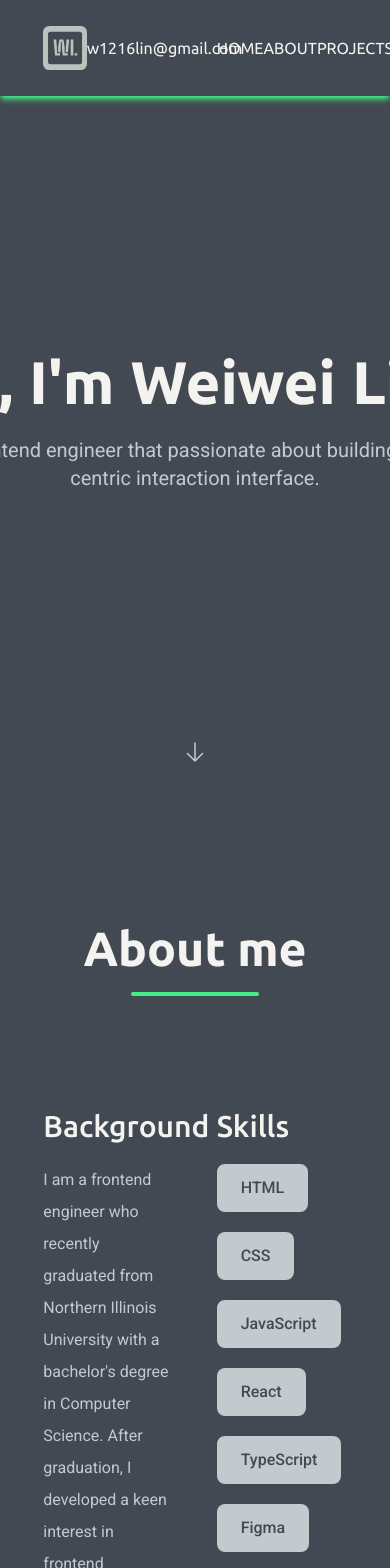
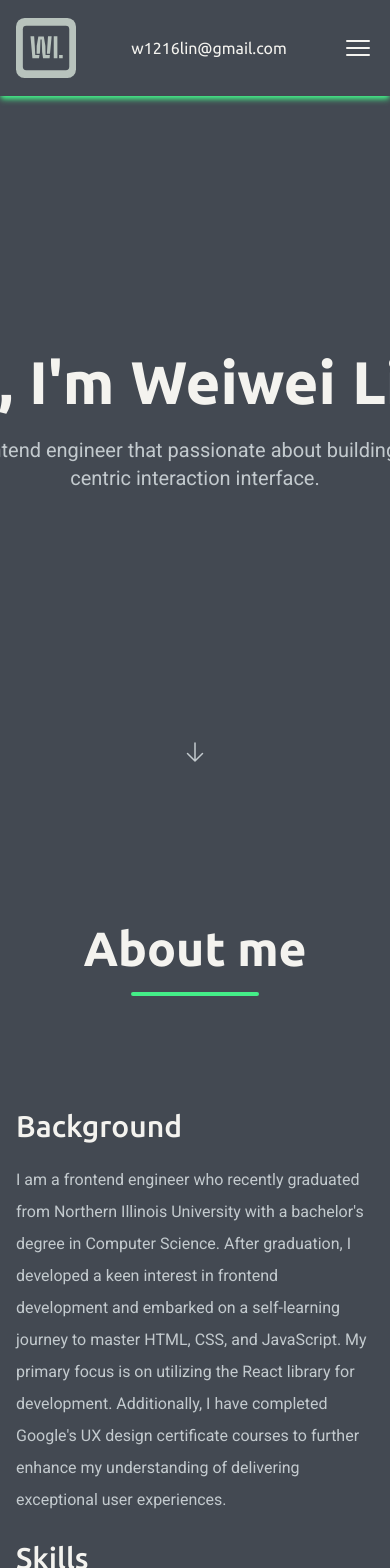
Before and after one commit to w1216linw/personal-web-v2, a Next.js app: page / in a window 390 px wide. Shown: the top 1568 px of the page. Built offline with nearby package versions, Linux system fonts and the light colour scheme.

Commit message:
feat: screen size responsive

```diff
--- a/src/app/globals.css
+++ b/src/app/globals.css
@@ -38,10 +38,45 @@ h3 {
 
 @layer components {
   .largeKey {
-    @apply grid place-items-center py-3 px-6 bg-[--clr-primary-2] rounded-lg font-medium text-[--clr-primary-9];
+    @apply grid place-items-center py-2 px-4 bg-[--clr-primary-2] rounded-lg font-medium text-[--clr-primary-9];
+  }
+
+  .navSection {
+    @apply hover:-rotate-12 hover:scale-110 transition-transform active:scale-95;
+  }
+
+  .navLink {
+    @apply lineEffect hover:scale-105 transition-transform w-min relative active:scale-95;
+  }
+
+  .responsive {
+    @apply grid sm:grid-cols-12 lg:px-0 px-4;
   }
 }
 
 .ff-accent {
   font-family: var(--ff-accent);
 }
+
+.lineEffect::after {
+  content: "";
+  position: absolute;
+  width: 100%;
+  height: 2px;
+  background: var(--clr-primary-2);
+  bottom: -2px;
+  left: 0;
+  scale: 0 1;
+  transform-origin: right;
+  transition: 250ms;
+  transition-property: scale, background-color;
+}
+
+.lineEffect:hover::after {
+  transform-origin: left;
+  scale: 1 1;
+}
+
+.lineEffect:active::after {
+  background-color: var(--clr-accent);
+}
--- a/src/components/About.jsx
+++ b/src/components/About.jsx
@@ -5,8 +5,8 @@ const About = ({ aboutRef }) => {
   return (
     <section ref={aboutRef} className="min-h-[80vh] py-[5rem] space-y-28">
       <SectionTitle title="About me" id="about" />
-      <div className="grid xl:grid-cols-12 grid-cols-9 max-w-[90rem] mx-auto">
-        <div className="xl:col-start-3 xl:col-end-6 col-start-2 col-end-5 space-y-5">
+      <div className="responsive max-w-[90rem] mx-auto gap-y-6">
+        <div className="space-y-5 lg:col-start-3 lg:col-end-7 md:col-end-6 sm:col-start-1 sm:col-end-7">
           <h2 className="text-3xl font-medium">Background</h2>
           <p className="leading-8">
             I am a frontend engineer who recently graduated from Northern
@@ -19,7 +19,7 @@ const About = ({ aboutRef }) => {
             understanding of delivering exceptional user experiences.
           </p>
         </div>
-        <div className="xl:col-start-8 xl:col-end-11 col-start-6 col-end-9 space-y-5">
+        <div className="space-y-5 lg:col-end-12 sm:col-start-8 sm:col-end-13">
           <h2 className="text-3xl font-medium">Skills</h2>
           <div className="flex w-full flex-wrap gap-5">
             {keys.map((elem) => (
--- a/src/components/Footer.jsx
+++ b/src/components/Footer.jsx
@@ -11,7 +11,7 @@ const Footer = () => {
             <Link
               href="https://github.com/w1216linw"
               target="_blank"
-              className="flex gap-2 items-center"
+              className="flex gap-2 items-center hover:scale-105 active:scale-95 transition-transform"
             >
               <img src="/images/github.png" alt="github" className="w-5 h-5" />
               <p>GitHub</p>
@@ -21,7 +21,7 @@ const Footer = () => {
             <Link
               href="https://www.linkedin.com/in/weiweilin99/"
               target="_blank"
-              className="flex gap-2 items-center"
+              className="flex gap-2 items-center hover:scale-105 active:scale-95 transition-transform"
             >
               <img
                 src="/images/linkedin.png"
--- a/src/components/Nav.jsx
+++ b/src/components/Nav.jsx
@@ -1,49 +1,143 @@
 import Image from "next/image";
 import Link from "next/link";
+import { useState } from "react";
 
 const Nav = ({ scrollTo, refs }) => {
+  const [open, setOpen] = useState(false);
+
   return (
-    <header className="fixed top-0 left-0 right-0 z-10 h-24 bg-[--clr-primary-9] shadow-md shadow-[--clr-accent] grid xl:grid-cols-12 grid-cols-9 items-center text-[--clr-secondary-2]">
+    <header className="flex justify-between px-4 sm:responsive items-center fixed top-0 left-0 right-0 z-10 h-24 bg-[--clr-primary-9] shadow-md shadow-[--clr-accent] text-[--clr-secondary-2] ">
       <Image
         src="/images/logo.svg"
         alt="logo"
         width={60}
         height={60}
-        className="col-start-2 "
+        className="lg:col-start-2 col-start-1"
       />
       <Link
         href="mailto:w1216lin@gmail.com"
-        className="ff-accent xl:col-start-3 xl:col-end-5"
+        className="ff-accent sm:col-start-3  navLink"
       >
         w1216lin@gmail.com
       </Link>
-      <nav className="flex justify-between items-center xl:col-start-9 xl:col-end-12 col-start-6 col-end-9">
+      <nav className="hidden sm:flex justify-between items-center xl:col-start-9 lg:col-end-12 md:col-start-8 sm:col-start-7 col-end-13">
         <button
           onClick={() => scrollTo(refs.homeRef)}
-          className="ff-accent uppercase"
+          className="ff-accent uppercase navSection"
         >
           home
         </button>
         <button
           onClick={() => scrollTo(refs.aboutRef)}
-          className="ff-accent uppercase"
+          className="ff-accent uppercase navSection"
         >
           about
         </button>
         <button
           onClick={() => scrollTo(refs.projectsRef)}
-          className="ff-accent uppercase"
+          className="ff-accent uppercase navSection"
         >
           projects
         </button>
         <a
           href="/files/resume.pdf"
           target="_blank"
-          className="ff-accent uppercase"
+          className="relative ff-accent uppercase navLink"
         >
           resume
         </a>
       </nav>
+      <button className="sm:hidden" onClick={() => setOpen(!open)}>
+        <svg
+          xmlns="http://www.w3.org/2000/svg"
+          fill="none"
+          viewBox="0 0 24 24"
+          strokeWidth={1.5}
+          stroke="currentColor"
+          className="w-8 h-8"
+        >
+          <path
+            strokeLinecap="round"
+            strokeLinejoin="round"
+            d="M3.75 6.75h16.5M3.75 12h16.5m-16.5 5.25h16.5"
+          />
+        </svg>
+      </button>
+      <div
+        className={`fixed inset-0 bg-[--clr-primary-9] flex flex-col items-start pl-12 justify-center gap-20 z-50 text-xl ${
+          open ? "flex" : "hidden"
+        }`}
+      >
+        <button
+          onClick={() => setOpen(!open)}
+          className="absolute top-4 right-4"
+        >
+          <svg
+            xmlns="http://www.w3.org/2000/svg"
+            fill="none"
+            viewBox="0 0 24 24"
+            strokeWidth={1.5}
+            stroke="currentColor"
+            className="w-8 h-8"
+          >
+            <path
+              strokeLinecap="round"
+              strokeLinejoin="round"
+              d="M6 18L18 6M6 6l12 12"
+            />
+          </svg>
+        </button>
+        <button
+          onClick={() => scrollTo(refs.homeRef)}
+          className="ff-accent uppercase navSection mt-auto"
+        >
+          home
+        </button>
+        <button
+          onClick={() => scrollTo(refs.aboutRef)}
+          className="ff-accent uppercase navSection"
+        >
+          about
+        </button>
+        <button
+          onClick={() => scrollTo(refs.projectsRef)}
+          className="ff-accent uppercase navSection"
+        >
+          projects
+        </button>
+        <a
+          href="/files/resume.pdf"
+          target="_blank"
+          className="relative ff-accent uppercase navLink"
+        >
+          resume
+        </a>
+        <div className="mt-auto mb-4">
+          <h1 className="font-bold text-lg ">Find me on</h1>
+          <div className="flex items-center gap-5">
+            <Link
+              href="https://github.com/w1216linw"
+              target="_blank"
+              className="flex gap-2 items-center hover:scale-105 active:scale-95 transition-transform"
+            >
+              <img src="/images/github.png" alt="github" className="w-5 h-5" />
+              <p>GitHub</p>
+            </Link>
+            <Link
+              href="https://www.linkedin.com/in/weiweilin99/"
+              target="_blank"
+              className="flex gap-2 items-center hover:scale-105 active:scale-95 transition-transform"
+            >
+              <img
+                src="/images/linkedin.png"
+                alt="linkedin"
+                className="w-5 h-5"
+              />
+              <p>LinkedIn</p>
+            </Link>
+          </div>
+        </div>
+      </div>
     </header>
   );
 };
--- a/src/components/Projects.jsx
+++ b/src/components/Projects.jsx
@@ -6,8 +6,8 @@ const Projects = ({ projectsRef }) => {
   return (
     <section ref={projectsRef} className="min-h-[80vh] py-[5rem] space-y-28">
       <SectionTitle title="Projects" />
-      <div className="grid grid-cols-12">
-        <div className="col-start-3 col-end-11 grid gap-y-20">
+      <div className="responsive">
+        <div className="xl:col-start-3 xl:col-end-11 lg:col-start-2 lg:col-end-12 sm:col-start-1 sm:col-end-13 grid gap-y-20">
           {projectNames.map((project) => (
             <SingleProject project={project} key={project.key} />
           ))}
--- a/src/components/SingleProject.jsx
+++ b/src/components/SingleProject.jsx
@@ -3,8 +3,8 @@ import Link from "next/link";
 
 const SingleProject = ({ project }) => {
   return (
-    <div className="grid grid-cols-5 p-5 max-w-6xl m-auto w-full h-min gap-5 items-start">
-      <div className="relative w-full max-w-md aspect-video col-span-2 rounded-lg overflow-hidden">
+    <div className="grid sm:grid-cols-5 p-5 max-w-6xl m-auto w-full h-min gap-5 items-start">
+      <div className="relative w-full sm:max-w-md max-w-xs aspect-video sm:col-span-2 rounded-lg overflow-hidden">
         <Image
           src={`/images/${project.key}.jpg`}
           alt={project.name}
@@ -12,7 +12,7 @@ const SingleProject = ({ project }) => {
           style={{ objectFit: "cover", objectPosition: "top" }}
         />
       </div>
-      <div className="col-start-3 col-end-7 flex flex-col gap-6">
+      <div className="sm:col-start-3 sm:col-end-7 flex flex-col gap-6">
         <div className="space-y-3">
           <h2 className="xl:text-2xl font-medium">{project.name}</h2>
           <p>{project.description}</p>
```
